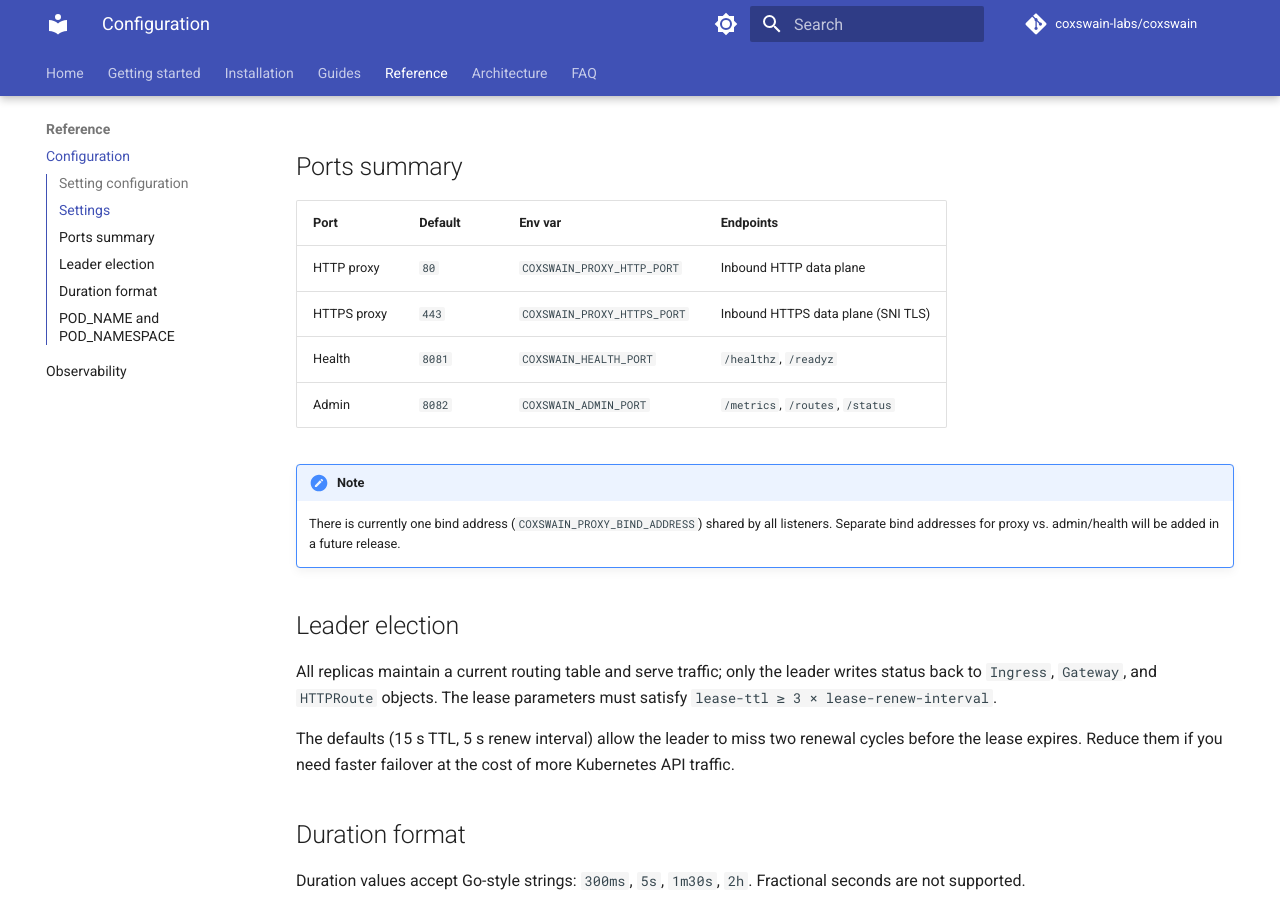
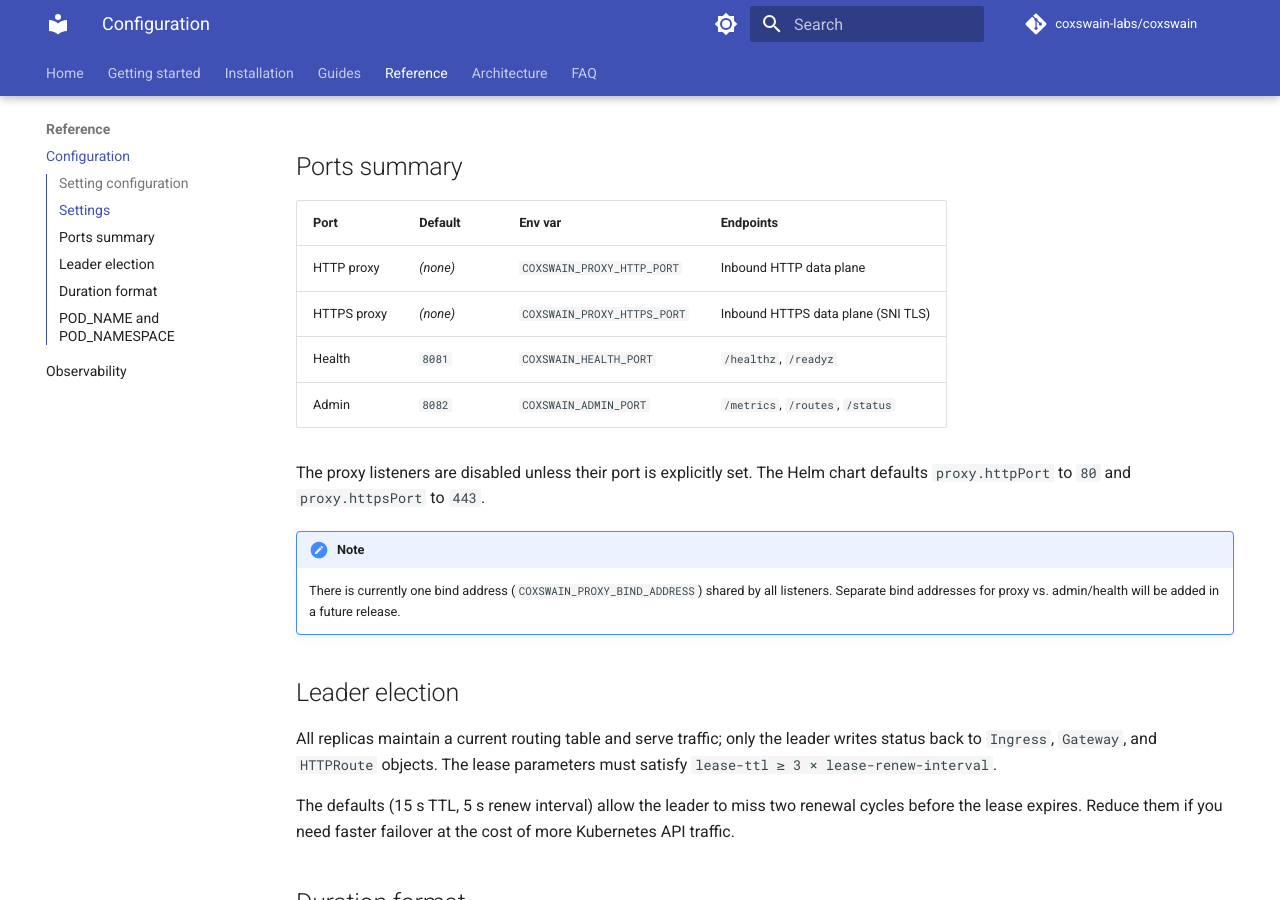
Before and after one commit to coxswain-labs/coxswain, an MkDocs documentation site: the page built from docs/reference/configuration.md, in a window 1280 px wide and 900 px high, scrolled down 1835 px. Built offline with MkDocs 1.6.1 and Material for MkDocs 9.7.7, drawn with Linux system fonts in a browser that asks for light colours; comment, search, counter and statistics services are not loaded; the version menu is left out.

Commit message:
docs(reference): fix proxy port defaults in ports summary
80/443 are Helm chart defaults, not binary defaults. The binary has no
default for proxy ports — listeners are disabled unless explicitly set.

Refs #30

```diff
--- a/docs/reference/configuration.md
+++ b/docs/reference/configuration.md
@@ -66,10 +66,12 @@ Coxswain is configured via environment variables. Every setting has a `COXSWAIN_
 
 | Port | Default | Env var | Endpoints |
 |------|---------|---------|-----------|
-| HTTP proxy | `80` | `COXSWAIN_PROXY_HTTP_PORT` | Inbound HTTP data plane |
-| HTTPS proxy | `443` | `COXSWAIN_PROXY_HTTPS_PORT` | Inbound HTTPS data plane (SNI TLS) |
+| HTTP proxy | _(none)_ | `COXSWAIN_PROXY_HTTP_PORT` | Inbound HTTP data plane |
+| HTTPS proxy | _(none)_ | `COXSWAIN_PROXY_HTTPS_PORT` | Inbound HTTPS data plane (SNI TLS) |
 | Health | `8081` | `COXSWAIN_HEALTH_PORT` | `/healthz`, `/readyz` |
 | Admin | `8082` | `COXSWAIN_ADMIN_PORT` | `/metrics`, `/routes`, `/status` |
+
+The proxy listeners are disabled unless their port is explicitly set. The Helm chart defaults `proxy.httpPort` to `80` and `proxy.httpsPort` to `443`.
 
 !!! note
     There is currently one bind address (`COXSWAIN_PROXY_BIND_ADDRESS`) shared by all listeners. Separate bind addresses for proxy vs. admin/health will be added in a future release.
```
